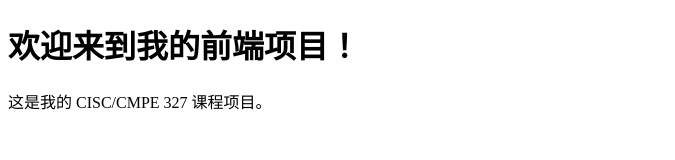
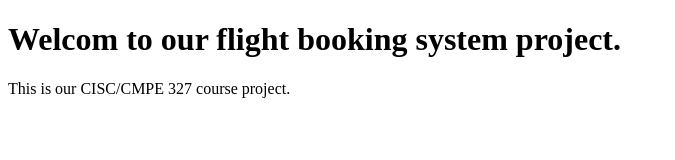
Before and after one commit to Etern11ty/Group-6-FS, a plain HTML site: page index.html in a window 1280 px wide. Shown: the whole page, without its empty margins (0-675 px from the left). Drawn offline with Linux system fonts and the light colour scheme.

Commit message:
index.html

```diff
--- a/index.html
+++ b/index.html
@@ -1,10 +1,10 @@
 <!DOCTYPE html>
 <html>
 <head>
-    <title>欢迎信息</title>
+    <title>Welcome to Group 6 Project</title>
 </head>
 <body>
-    <h1>欢迎来到我的前端项目！</h1>
-    <p>这是我的 CISC/CMPE 327 课程项目。</p>
+    <h1>Welcom to our flight booking system project. </h1>
+    <p>This is our CISC/CMPE 327 course project. </p>
 </body>
 </html>
```
